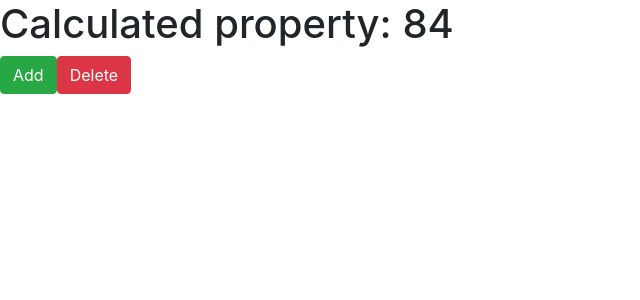
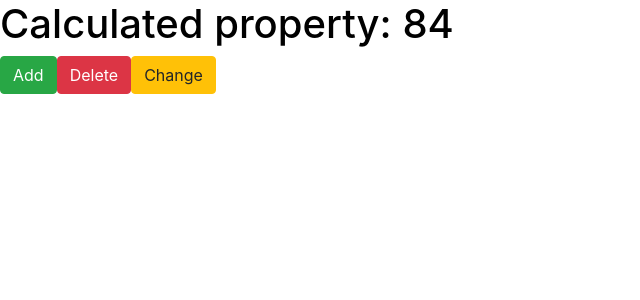
Before and after one commit to AlexanderMukas/react-hooks-test2, a React (Create React App) app in the folder counter-app/: page / in a window 1280 px wide. Shown: the top 300 px of the page, without its empty margins (0-640 px from the left). Built offline with nearby package versions, Linux system fonts and the light colour scheme.

Commit message:
colored delay commit

```diff
--- a/counter-app/src/App.js
+++ b/counter-app/src/App.js
@@ -16,12 +16,17 @@ function App() {
 
   const computed = complexCompute(number);
 
+  const [colored, setColored] = useState(false);
+
+  const styles = {
+    color: colored ? 'darkred' : 'black'
+  };
   return (
     <div>
-      <h1>Calculated property: {computed}</h1>
+      <h1 style={styles}>Calculated property: {computed}</h1>
       <button className="btn btn-success" onClick={() => setNumber(prev => prev+1)}>Add</button>
       <button className="btn btn-danger" onClick={() => setNumber(prev => prev-1)}>Delete</button>
-
+      <button className="btn btn-warning" onClick={() => setColored(prev => !prev)}>Change</button>
     </div>
   );
 }
```
